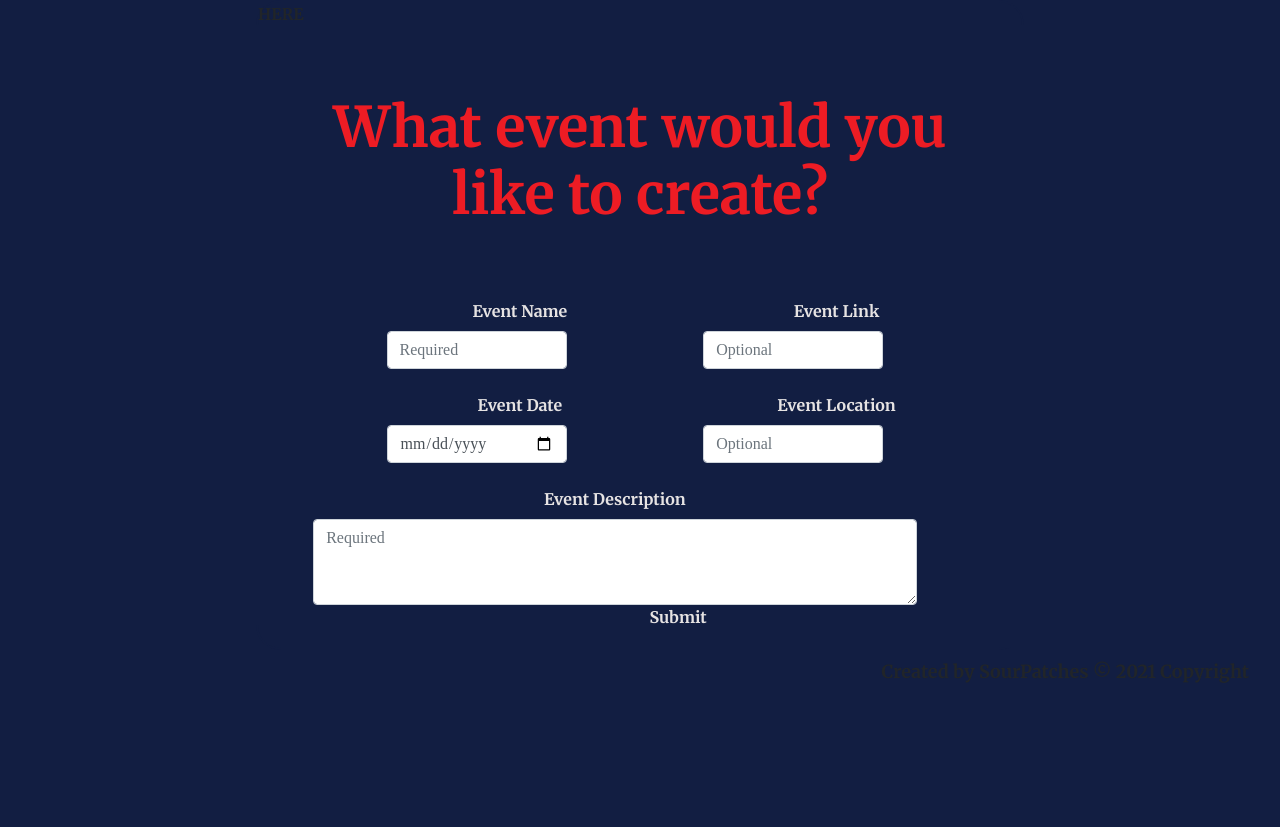
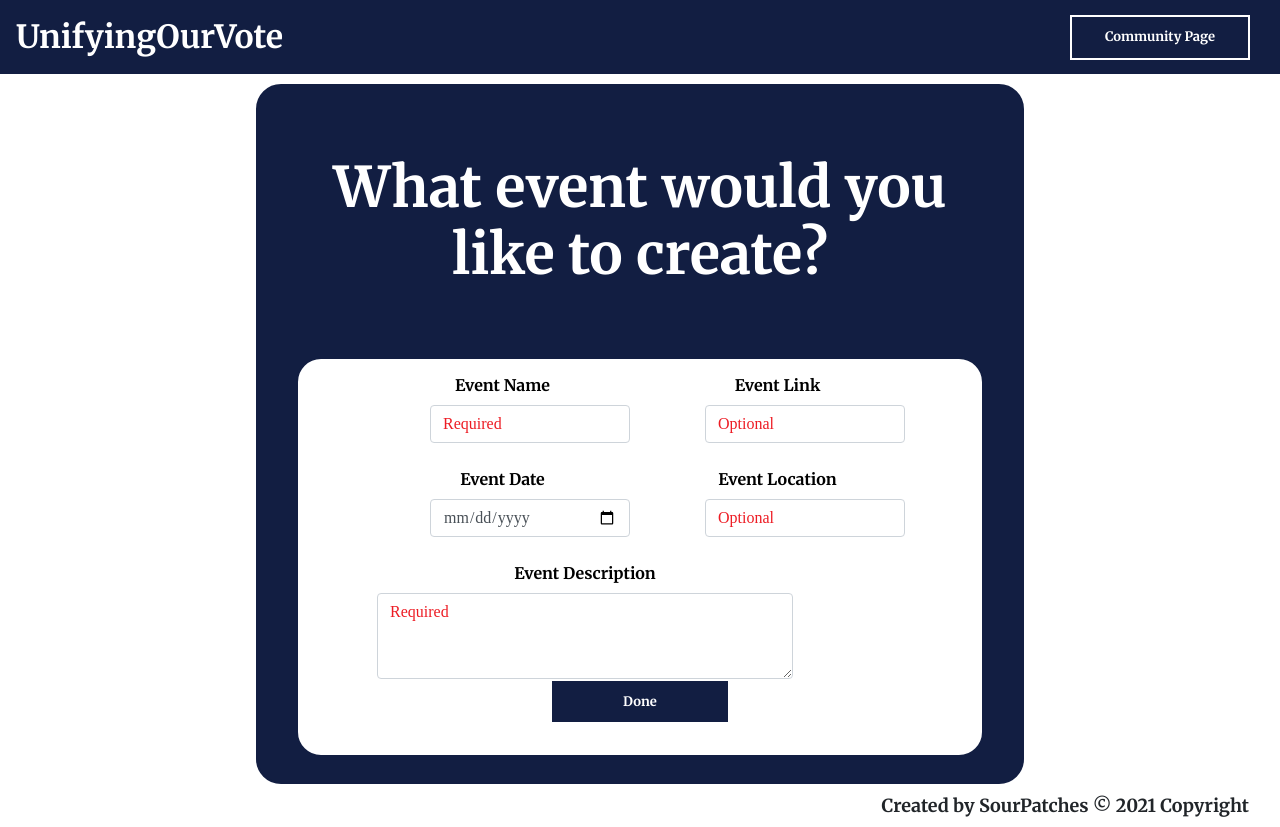
Before and after one commit to Wendyf02/UnifyingOurVote, a React (Create React App) app in the folder client/: page /CreateEvent in a window 1280 px wide. Before the commit the page ends 800 px from the top, so only its background shows below. Built offline with nearby package versions, Linux system fonts and the light colour scheme.

Commit message:
Fixed styling that affected entire site and styled button on form page.

```diff
--- a/client/src/components/ActualEvent/index.js
+++ b/client/src/components/ActualEvent/index.js
@@ -1,5 +1,5 @@
 import React, { useEffect, useState } from "react";
-import API from "../../utils/API";
+import API from "../../utils/Api";
 // Maybe use below to link to previous page or other page within application.
 import { Link, useParams } from "react-router-dom";
 import "./style.css";
--- a/client/src/components/EventNavbar/style.css
+++ b/client/src/components/EventNavbar/style.css
@@ -1,6 +1,6 @@
 .backgroundNav2 {
   background-color: #121e42;
-  border-bottom: 6px solid white;
+  border-bottom: 10px solid white;
 }
 .navbar-brand {
   font-size: xx-large !important;
--- a/client/src/pages/EventFormPage/style.css
+++ b/client/src/pages/EventFormPage/style.css
@@ -1,56 +1,70 @@
-body{
-    background-color: #121e42;
-    margin: 20px;
-  }
-  .eventContainer{
-    color: white;
-    height: 800px;
-    /* margin-top: 50px; */
-  }
 .formContainer {
   border-radius: 25px;
   border: 2px solid #121e42;
-    margin-top: -80px;
   margin-left: 2%;
   margin-right: 2%;
   margin: 0 auto;
   width: 60%;
-    height: 650px;
+  height: 700px;
   background-color: #121e42;
 }
-  .headerJumbo{
+#headerJumbo {
   background: none;
   color: white;
   text-align: center;
 }
-  .eventForm{
+#eventForm {
   margin-left: 5%;
   margin-right: 5%;
-    border-radius: 25px;
+  border-radius: 25px !important;
   border: 2px solid #121e42;
-    background: white;
-    height: 350px;
+  background: white !important;
+  height: 400px;
+  width: 90%;
+  color: black;
 }
-  .eventName, .eventLink, .eventDate, .eventLocation{
-    width: 180px;
-    margin-left: 10px;
+.eventName,
+.eventLink,
+.eventDate,
+.eventLocation {
+  width: 200px;
+  margin-left: 50px;
+  margin-right: 50px;
 }
-  .eventDescription{
-    /* width: 320px; */
+.eventDescription {
+  width: 80%;
   margin: auto;
+  display: block;
 }
-  ::placeholder{
+::placeholder {
+  color: #ed1c24 !important;
+}
+input {
+  border: 4px solid black;
+}
+/* textarea::placeholder {
   color: #ed1c24;
+} */
+.headerCreate {
+  font-weight: 500;
+  color: white;
 }
-  input{
-    border: 1px solid black;
-  }
-  textarea::placeholder{
-    color: #ed1c24;
-  }
-  .headerCreate{
-    font-weight: 500;
-  }
-  .rowTesting{
+.rowTesting {
   text-align: center;
 }
+.Done {
+  background-color: #121e42;
+  color: white !important;
+  font-size: small;
+  border: 2px solid white;
+  width: 180px;
+  text-align: center;
+  height: 45px;
+  position:relative;
+}
+.Done:hover{
+  box-shadow: 0 0.4rem 1.4rem 0 white;
+  transition: transform 150ms;
+  transform: scale(1.03);
+  border: 3px solid #ed1c24;
+}
--- a/client/src/pages/Events.js
+++ b/client/src/pages/Events.js
@@ -1,47 +1,48 @@
 import React, { useState, useEffect } from "react";
-import API from "../utils/API";
+import API from "../utils/Api";
 import { Link } from "react-router-dom";
 import "./EventFormPage/style.css";
+import EventNavbar from "../components/EventNavbar";
 
 function Events() {
   // Setting our component's initial state
-  const [events, setEvents] = useState([])
-  const [formObject, setFormObject] = useState({})
+  const [events, setEvents] = useState([]);
+  const [formObject, setFormObject] = useState({});
 
   // Load all events and store them with setEvents
   useEffect(() => {
     // loadEvents()
-    console.log(formObject)
-    console.log(!(formObject.name && formObject.date && formObject.description))
-  }, [formObject])
+    console.log(formObject);
+    console.log(
+      !(formObject.name && formObject.date && formObject.description)
+    );
+  }, [formObject]);
 
   // Loads all events and sets them to events
   function loadEvents() {
     API.getEvents()
-      .then(res =>
-        setEvents(res.data)
-      )
-      .catch(err => console.log(err));
-  };
+      .then((res) => setEvents(res.data))
+      .catch((err) => console.log(err));
+  }
 
   // Deletes a event from the database with a given id, then reloads events from the db
   function deleteEvent(id) {
     API.deleteEvent(id)
-      .then(res => loadEvents())
-      .catch(err => console.log(err));
+      .then((res) => loadEvents())
+      .catch((err) => console.log(err));
   }
 
   // Handles updating component state when the user types into the input field
   function handleInputChange(event) {
     const { name, value } = event.target;
-    console.log(name, value)
-    setFormObject({...formObject, [name]: value})
-  };
+    console.log(name, value);
+    setFormObject({ ...formObject, [name]: value });
+  }
 
   // When the form is submitted, use the API.saveEvent method to save the event data
   // Then reload events from the database
   function handleFormSubmit(event) {
-    console.log("")
+    console.log("");
     event.preventDefault();
     if (formObject.name && formObject.date && formObject.description) {
       API.saveEvent({
@@ -51,35 +52,48 @@ function Events() {
         link: formObject.link,
         description: formObject.description,
       })
-        .then(res => console.log(res))
-        .catch(err => console.log(err));
+        .then((res) => console.log(res))
+        .catch((err) => console.log(err));
     }
-  };
+  }
 
   return (
     <section>
-  <div className="formContainer"> HERE
-    <div className="jumbotron jumbotron-fluid headerJumbo">
+      <EventNavbar/>
+      <div className="formContainer">
+        {" "}
+        <div id="headerJumbo" className="jumbotron jumbotron-fluid">
           <div className="container">
             <h1 className="display-4 headerCreate">
               What event would you <br></br> like to create?
             </h1>
           </div>
         </div>
-
-    <div className="jumbotron jumbotron-fluid eventForm">
-      <div className="container">
+        <div id="eventForm" className="jumbotron jumbotron-fluid">
+          {/* <div className="container"> */}
             <div className="form-group">
-
               <div className="row justify-content-center">
                 <div className="col-5">
                   <label>Event Name {events.name}</label>
-              <input name="name" type="name" className="form-control eventName" id="exampleFormControlInput1" placeholder="Required" onChange={handleInputChange}/>
+                  <input
+                    name="name"
+                    type="name"
+                    className="form-control eventName"
+                    id="exampleFormControlInput1"
+                    placeholder="Required"
+                    onChange={handleInputChange}
+                  />
                 </div>
 
                 <div className="col-5">
                   <label>Event Link {events.link}</label>
-              <input type="link" className="form-control eventLink" id="exampleFormControlInput1" placeholder="Optional" onChange={handleInputChange}/>
+                  <input
+                    type="link"
+                    className="form-control eventLink"
+                    id="exampleFormControlInput1"
+                    placeholder="Optional"
+                    onChange={handleInputChange}
+                  />
                 </div>
               </div>
 
@@ -88,12 +102,24 @@ function Events() {
               <div className="row justify-content-center">
                 <div className="col-5">
                   <label>Event Date {events.date}</label>
-                <input name="date" type="date" className="form-control eventDate" id="exampleFormControlInput1" onChange={handleInputChange}/>
+                  <input
+                    name="date"
+                    type="date"
+                    className="form-control eventDate"
+                    id="exampleFormControlInput1"
+                    onChange={handleInputChange}
+                  />
                 </div>
 
                 <div className="col-5">
                   <label>Event Location {events.location}</label>
-                <input type="location" className="form-control eventLink" id="exampleFormControlInput1" placeholder="Optional" onChange={handleInputChange}/>
+                  <input
+                    type="location"
+                    className="form-control eventLink"
+                    id="exampleFormControlInput1"
+                    placeholder="Optional"
+                    onChange={handleInputChange}
+                  />
                 </div>
               </div>
 
@@ -101,17 +127,23 @@ function Events() {
                 <div className="col-10">
                   <br></br>
                   <label>Event Description {events.description}</label>
-              <textarea name="description" className="form-control eventDescription" id="exampleFormControlTextarea1" placeholder="Required" rows="3" onChange={handleInputChange}></textarea>
+                  <textarea
+                    name="description"
+                    className="form-control eventDescription"
+                    id="exampleFormControlTextarea1"
+                    placeholder="Required"
+                    rows="3"
+                    onChange={handleInputChange}
+                  ></textarea>
                 </div>
               </div>
-          <button onClick={handleFormSubmit}>Submit</button>
+              <button className="Done" onClick={handleFormSubmit}>Done</button>
             </div>
-      </div>
+          {/* </div> */}
         </div>
       </div>
     </section>
   );
 }
 
-
 export default Events;
```
Lines whose indentation alone changed are shown as unchanged.
